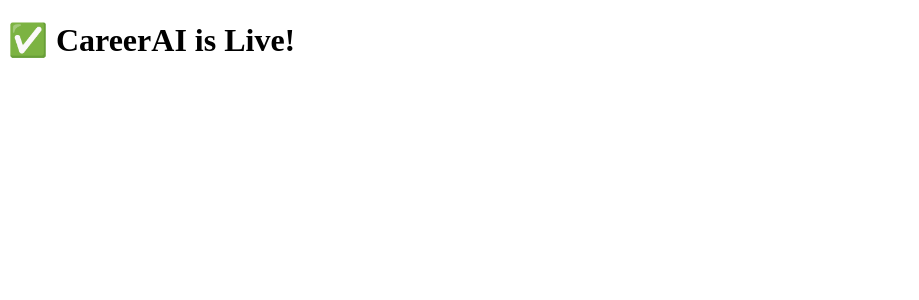
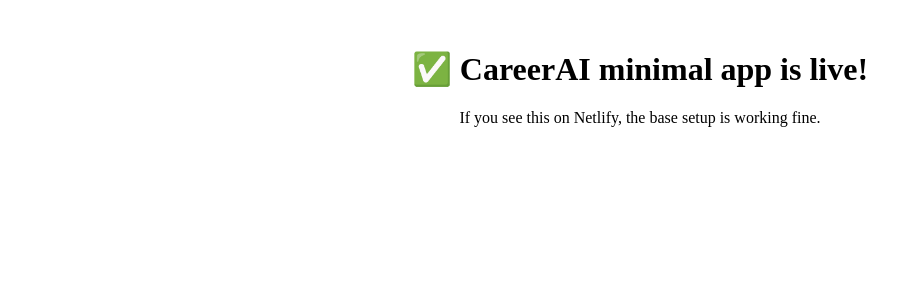
Before and after one commit to dhirainarora/job5x, a React (Vite) app: page / in a window 1280 px wide. Shown: the top 300 px of the page, without its empty margins (0-919 px from the left). Built offline with nearby package versions, Linux system fonts and the light colour scheme.

Commit message:
Update App.jsx

```diff
--- a/src/App.jsx
+++ b/src/App.jsx
@@ -2,10 +2,9 @@
 
 export default function App() {
   return (
-    <div className="min-h-screen flex items-center justify-center bg-slate-100">
-      <h1 className="text-3xl font-bold text-indigo-600">
-        ✅ CareerAI is Live!
-      </h1>
+    <div style={{ textAlign: "center", marginTop: "50px" }}>
+      <h1>✅ CareerAI minimal app is live!</h1>
+      <p>If you see this on Netlify, the base setup is working fine.</p>
     </div>
   );
 }
```
